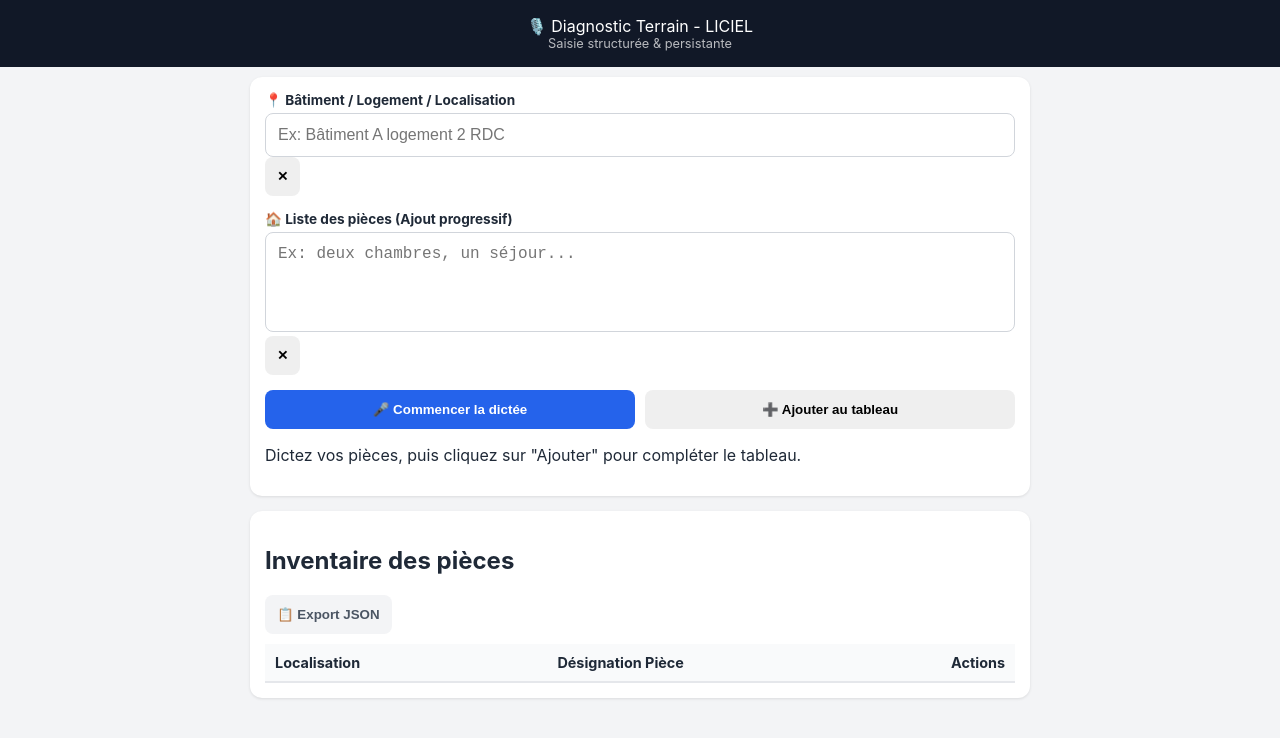
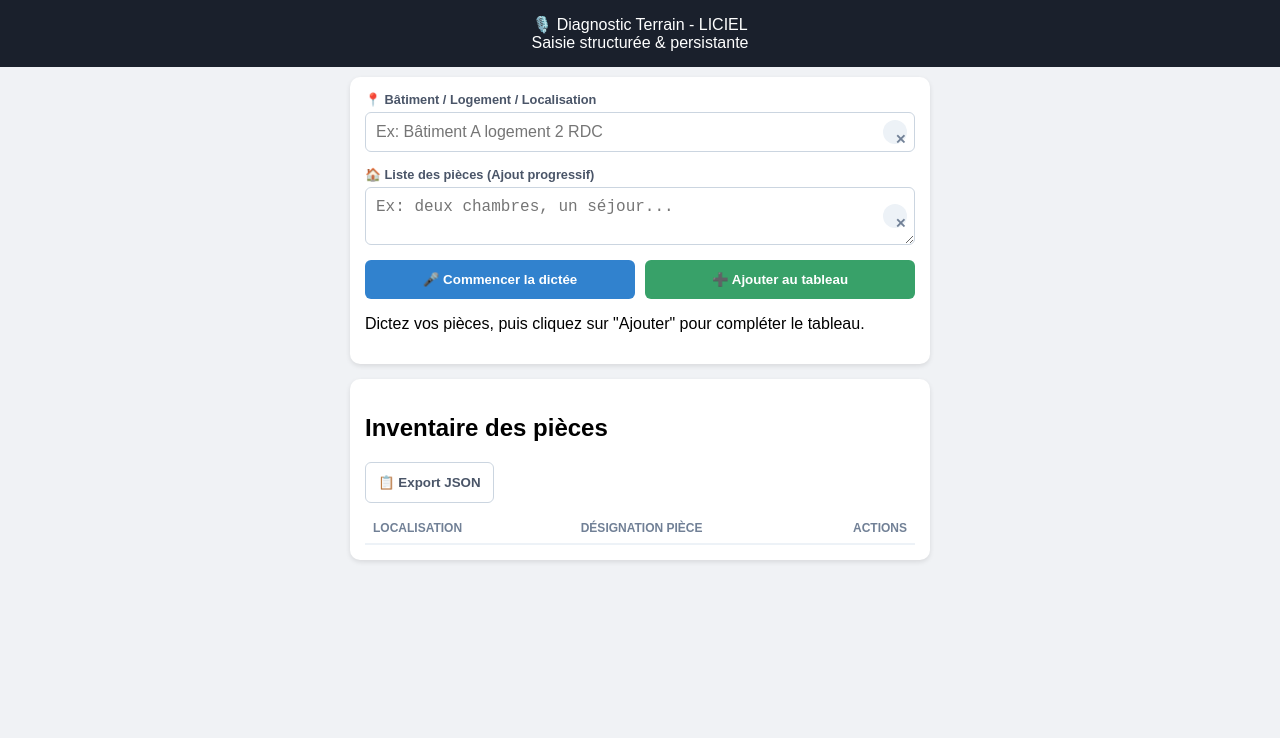
Before and after one commit to lioneltissotbez-socotec/Assistant_vocal, a plain HTML site: page index.html in a window 1280 px wide. Drawn offline with Linux system fonts and the light colour scheme.

Commit message:
Update style.css

```diff
--- a/style.css
+++ b/style.css
@@ -1,69 +1,39 @@
-/* BASE */
 * { box-sizing: border-box; }
-body {
-    margin: 0; padding: 0;
-    font-family: -apple-system, system-ui, sans-serif;
-    background: #f3f4f6; color: #1f2937;
+body { font-family: sans-serif; background: #f0f2f5; margin: 0; padding: 0; }
+
+.app-header { background: #1a202c; color: white; padding: 15px; text-align: center; }
+.app-main { padding: 10px; max-width: 600px; margin: auto; }
+
+.card { background: white; border-radius: 10px; padding: 15px; margin-bottom: 15px; box-shadow: 0 2px 5px rgba(0,0,0,0.1); }
+
+.input-group { margin-bottom: 15px; position: relative; }
+label { font-size: 0.8rem; font-weight: bold; color: #4a5568; display: block; margin-bottom: 5px; }
+
+/* Champ avec bouton X */
+.input-with-clear { position: relative; display: flex; align-items: center; }
+.input-field, textarea {
+    width: 100%; border: 1px solid #cbd5e0; border-radius: 6px;
+    padding: 10px 35px 10px 10px; font-size: 1rem;
+}
+.btn-clear-field {
+    position: absolute; right: 8px; background: #edf2f7; border: none;
+    border-radius: 50%; width: 22px; height: 22px; cursor: pointer; color: #718096;
 }
 
-.app-header {
-    background: #111827; color: white;
-    padding: 1rem; text-align: center;
-}
-.subtitle { font-size: 0.8rem; opacity: 0.7; }
+/* Boutons */
+.actions { display: flex; gap: 10px; }
+button { flex: 1; padding: 12px; border: none; border-radius: 6px; font-weight: bold; cursor: pointer; }
+.primary { background: #3182ce; color: white; }
+.secondary { background: #38a169; color: white; }
+.ghost { background: transparent; border: 1px solid #cbd5e0; color: #4a5568; }
 
-.app-main { padding: 10px; max-width: 800px; margin: 0 auto; }
+.recording { background: #e53e3e !important; animation: blink 1s infinite; }
+@keyframes blink { 0% { opacity: 1; } 50% { opacity: 0.6; } 100% { opacity: 1; } }
 
-/* CARDS */
-.card {
-    background: white; border-radius: 12px;
-    padding: 15px; margin-bottom: 15px;
-    box-shadow: 0 1px 3px rgba(0,0,0,0.1);
-}
-
-.input-group { margin-bottom: 15px; }
-label { display: block; font-size: 0.85rem; font-weight: 700; margin-bottom: 5px; }
-
-.input-field, textarea {
-    width: 100%; border: 1px solid #d1d5db;
-    border-radius: 8px; padding: 12px;
-    font-size: 1rem; transition: border 0.2s;
-}
-textarea { min-height: 100px; resize: none; }
-
-/* BOUTONS */
-.actions { display: flex; gap: 10px; }
-button {
-    flex: 1; padding: 12px; border: none;
-    border-radius: 8px; font-weight: bold; cursor: pointer;
-}
-.primary { background: #2563eb; color: white; }
-.ghost { background: #f3f4f6; color: #4b5563; }
-
-.recording {
-    background: #ef4444 !important;
-    animation: pulse 1.5s infinite;
-}
-
-@keyframes pulse {
-    0% { opacity: 1; }
-    50% { opacity: 0.7; }
-    100% { opacity: 1; }
-}
-
-/* TABLEAU */
-.table-container { width: 100%; overflow-x: auto; margin-top: 10px; }
-table { width: 100%; border-collapse: collapse; font-size: 0.9rem; }
-th { background: #f9fafb; text-align: left; padding: 10px; border-bottom: 2px solid #e5e7eb; }
-td { padding: 10px; border-bottom: 1px solid #e5e7eb; background: #fff; }
-
-/* Actions dans le tableau */
+/* Tableau */
+.table-container { overflow-x: auto; margin-top: 10px; }
+table { width: 100%; border-collapse: collapse; background: white; }
+th { font-size: 0.75rem; text-transform: uppercase; color: #718096; padding: 8px; border-bottom: 2px solid #edf2f7; text-align: left; }
+td { padding: 10px; border-bottom: 1px solid #edf2f7; font-size: 0.9rem; }
 .cell-actions { display: flex; gap: 5px; }
-.btn-tool {
-    padding: 5px; font-size: 1.1rem;
-    background: #f3f4f6; border-radius: 4px;
-}
-
-[contenteditable="true"]:focus {
-    background: #fffbeb; outline: 2px solid #fbbf24; border-radius: 4px;
-}
+.btn-tool { background: #f7fafc; border: 1px solid #e2e8f0; padding: 4px; border-radius: 4px; flex: none; width: 30px; }
```
